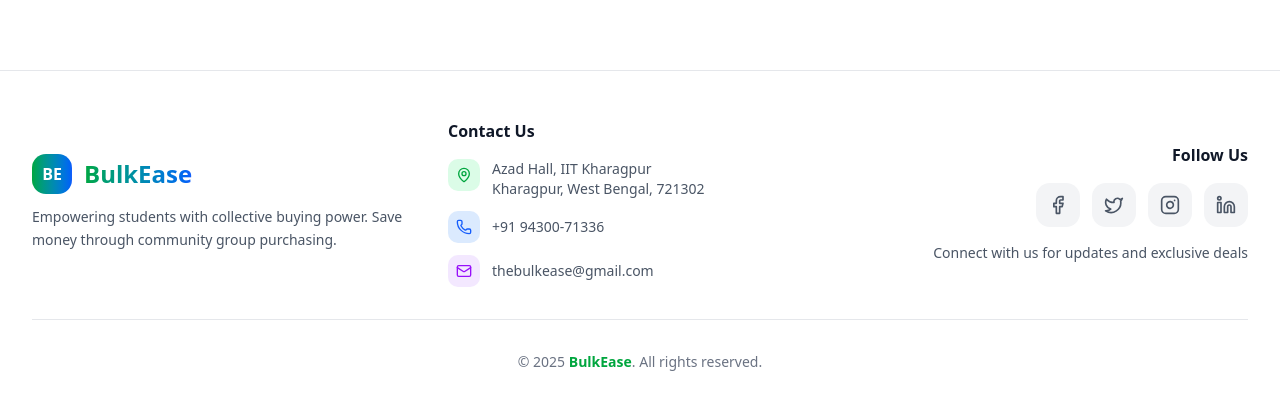
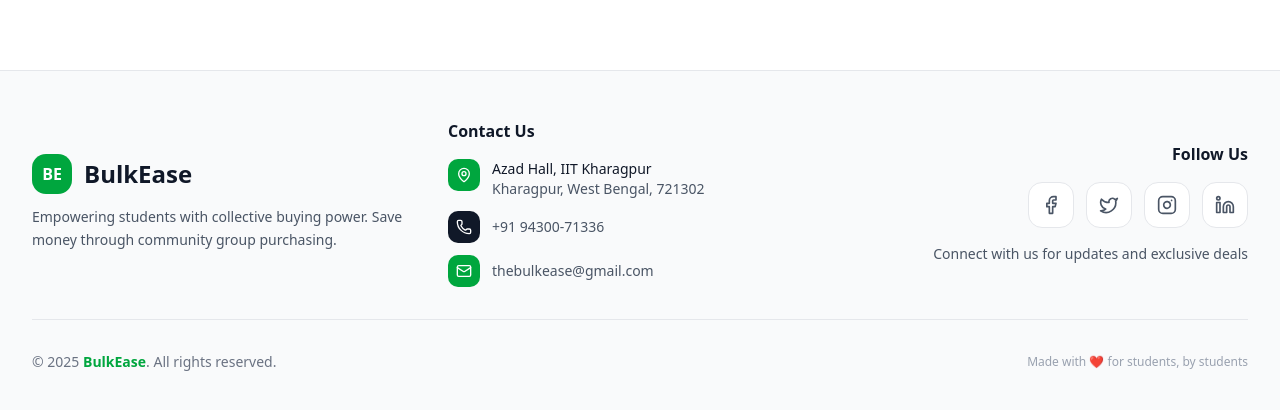
Before and after one commit to DebboyRohan/Bulkease-Customer, a Next.js app: page / in a window 1280 px wide. Shown: the part 3742-4152 px from the top of the page. Built offline with nearby package versions, Linux system fonts and the light colour scheme; no server answers.

Commit message:
Fix Footer Color Schema

```diff
--- a/src/components/general/Footer.tsx
+++ b/src/components/general/Footer.tsx
@@ -18,31 +18,27 @@ const socialLinks = [
     name: "Facebook",
     href: "https://facebook.com/bulkease",
     icon: Facebook,
-    color: "hover:text-blue-600 hover:bg-blue-50",
   },
   {
     name: "Twitter",
     href: "https://twitter.com/bulkease",
     icon: Twitter,
-    color: "hover:text-blue-400 hover:bg-blue-50",
   },
   {
     name: "Instagram",
     href: "https://instagram.com/bulkease",
     icon: Instagram,
-    color: "hover:text-pink-600 hover:bg-pink-50",
   },
   {
     name: "LinkedIn",
     href: "https://linkedin.com/company/bulkease",
     icon: Linkedin,
-    color: "hover:text-blue-700 hover:bg-blue-50",
   },
 ];
 
 export default function Footer() {
   return (
-    <footer className="bg-white border-t border-gray-200">
+    <footer className="bg-gray-50 border-t border-gray-200">
       <div className="max-w-7xl mx-auto px-4 sm:px-6 lg:px-8 py-12">
         <div className="grid grid-cols-1 md:grid-cols-3 gap-8 items-center">
           {/* Brand Section */}
@@ -51,12 +47,10 @@ export default function Footer() {
               href="/"
               className="flex items-center gap-3 group justify-center md:justify-start"
             >
-              <div className="w-10 h-10 bg-gradient-to-r from-green-600 to-blue-600 rounded-xl flex items-center justify-center group-hover:scale-105 transition-transform">
+              <div className="w-10 h-10 bg-green-600 rounded-xl flex items-center justify-center group-hover:scale-105 transition-transform">
                 <span className="text-white font-bold">BE</span>
               </div>
-              <span className="text-2xl font-bold bg-gradient-to-r from-green-600 to-blue-600 bg-clip-text text-transparent">
-                BulkEase
-              </span>
+              <span className="text-2xl font-bold text-gray-900">BulkEase</span>
             </Link>
 
             <p className="text-gray-600 mt-3 text-sm leading-relaxed max-w-sm mx-auto md:mx-0">
@@ -66,43 +60,47 @@ export default function Footer() {
           </div>
 
           {/* Contact Info */}
-          <div className="space-y-3">
-            <h4 className="font-semibold text-gray-900 text-center md:text-left mb-4">
+          <div className="space-y-4">
+            <h4 className="font-semibold text-gray-900 text-center md:text-left">
               Contact Us
             </h4>
 
+            <div className="space-y-3">
               <div className="flex items-start gap-3 justify-center md:justify-start">
-              <div className="p-2 bg-green-100 rounded-lg flex-shrink-0">
-                <MapPin className="w-4 h-4 text-green-600" />
+                <div className="p-2 bg-green-600 rounded-lg flex-shrink-0">
+                  <MapPin className="w-4 h-4 text-white" />
                 </div>
                 <div className="text-gray-600 text-sm">
-                <p className="font-medium">Azad Hall, IIT Kharagpur</p>
+                  <p className="font-medium text-gray-900">
+                    Azad Hall, IIT Kharagpur
+                  </p>
                   <p>Kharagpur, West Bengal, 721302</p>
                 </div>
               </div>
 
               <div className="flex items-center gap-3 justify-center md:justify-start">
-              <div className="p-2 bg-blue-100 rounded-lg">
-                <Phone className="w-4 h-4 text-blue-600" />
+                <div className="p-2 bg-gray-900 rounded-lg">
+                  <Phone className="w-4 h-4 text-white" />
                 </div>
                 <a
                   href="tel:+919430071336"
-                className="text-gray-600 hover:text-blue-600 transition-colors text-sm font-medium"
+                  className="text-gray-600 hover:text-green-600 transition-colors text-sm font-medium"
                 >
                   +91 94300-71336
                 </a>
               </div>
 
               <div className="flex items-center gap-3 justify-center md:justify-start">
-              <div className="p-2 bg-purple-100 rounded-lg">
-                <Mail className="w-4 h-4 text-purple-600" />
+                <div className="p-2 bg-green-600 rounded-lg">
+                  <Mail className="w-4 h-4 text-white" />
                 </div>
                 <a
                   href="mailto:thebulkease@gmail.com"
-                className="text-gray-600 hover:text-purple-600 transition-colors text-sm font-medium"
+                  className="text-gray-600 hover:text-green-600 transition-colors text-sm font-medium"
                 >
                   thebulkease@gmail.com
                 </a>
+              </div>
             </div>
           </div>
 
@@ -117,7 +115,7 @@ export default function Footer() {
                   href={social.href}
                   target="_blank"
                   rel="noopener noreferrer"
-                  className={`p-3 bg-gray-100 text-gray-600 rounded-xl transition-all duration-300 hover:scale-105 hover:shadow-md ${social.color}`}
+                  className="p-3 bg-white text-gray-600 hover:text-gray-900 hover:bg-gray-100 rounded-xl border border-gray-200 transition-all duration-200 hover:scale-105"
                   aria-label={social.name}
                 >
                   <social.icon className="w-5 h-5" />
@@ -133,11 +131,15 @@ export default function Footer() {
 
         {/* Bottom Section */}
         <div className="border-t border-gray-200 mt-8 pt-8">
-          <div className="flex flex-col md:flex-row items-center justify-center gap-4 text-center md:text-left">
+          <div className="flex flex-col md:flex-row items-center justify-between gap-4 text-center md:text-left">
             <p className="text-gray-500 text-sm">
               © 2025{" "}
               <span className="font-semibold text-green-600">BulkEase</span>.
               All rights reserved.
+            </p>
+
+            <p className="text-gray-400 text-xs">
+              Made with ❤️ for students, by students
             </p>
           </div>
         </div>
```
Lines whose indentation alone changed are shown as unchanged.
